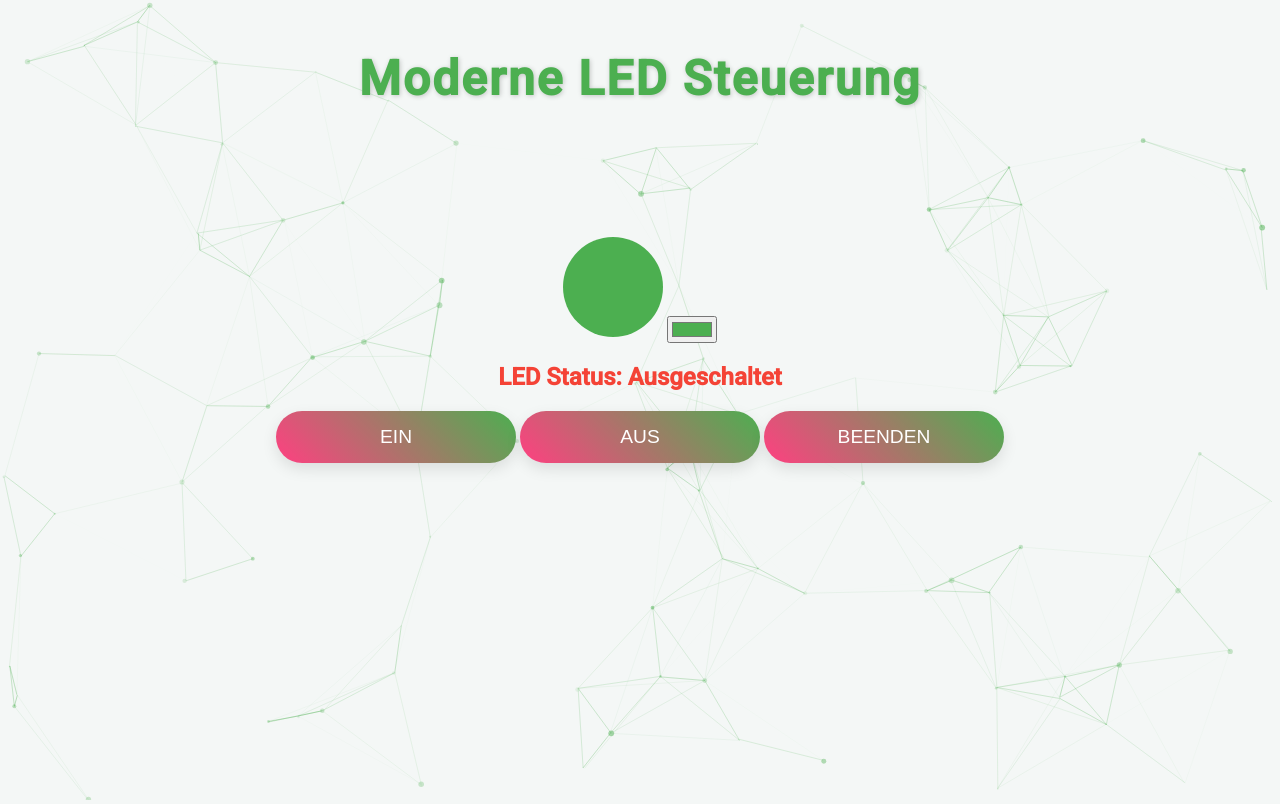
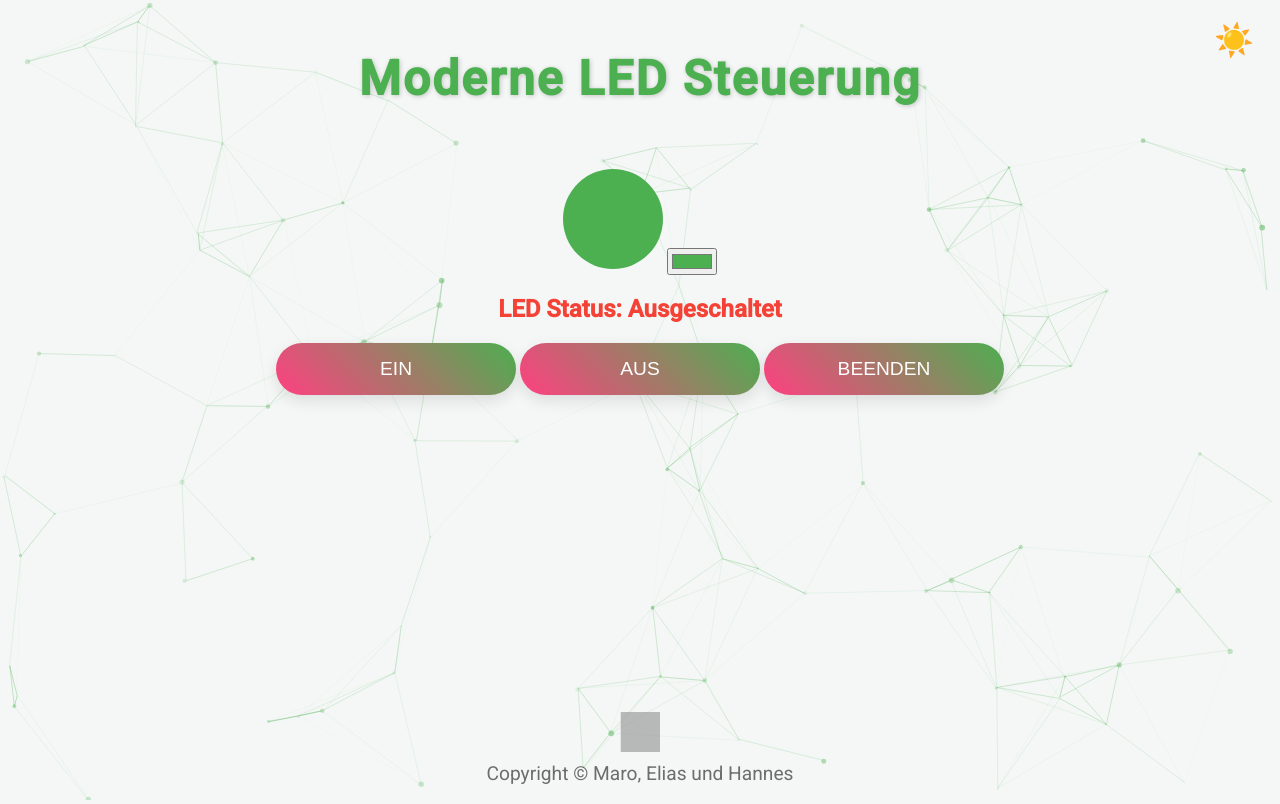
Before and after one commit to whitehai11/projektarbeit2025, a Flask app: page / in a window 1280 px wide. Run offline with Flask 3, Linux system fonts and the light colour scheme; some libraries are stand-ins or nearby versions; grey boxes are pictures that could not be loaded.

Commit message:
V2
Co-Authored-By: Whattheeeheeel <190020806+whattheeeheeel@users.noreply.github.com>

```diff
--- a/static/style.css
+++ b/static/style.css
@@ -35,7 +35,7 @@ h1 {
     font-size: 1.2em;
     cursor: pointer;
     border: none;
-    border-radius: 50px;  /* Abgerundete Ecken für modernen Look */
+    border-radius: 50px;
     box-shadow: 0 6px 15px rgba(0, 0, 0, 0.1);
     transition: all 0.3s ease;
     width: 240px;
@@ -104,7 +104,42 @@ h1 {
     color: #fff;
 }
 
-/* Modernes Toggle für Dark Mode */
+.dark-mode footer p {
+    color: white;
+}
+
+/* GitHub Logo in der Fußzeile */
+.github-logo {
+    width: 40px;
+    height: 40px;
+    transition: transform 0.3s ease;
+}
+
+.github-logo:hover {
+    transform: scale(1.1);
+}
+
+/* Fußzeile */
+footer {
+    position: absolute;
+    bottom: 10px;
+    left: 50%;
+    transform: translateX(-50%);
+    font-size: 1.2rem;
+    color: #333;
+    opacity: 0.7;
+}
+
+footer p {
+    margin: 5px;
+}
+
+footer a {
+    text-decoration: none;
+    color: inherit;
+}
+
+/* Dark Mode Toggle Button */
 .dark-mode-toggle {
     position: fixed;
     top: 20px;
@@ -117,8 +152,46 @@ h1 {
     z-index: 10;
 }
 
-.container {
-    position: relative;
-    z-index: 1;
-    margin-top: 100px;
+/* Modal for Password */
+.modal {
+    display: none;
+    position: fixed;
+    top: 0;
+    left: 0;
+    width: 100%;
+    height: 100%;
+    background-color: rgba(0, 0, 0, 0.5);
+    justify-content: center;
+    align-items: center;
 }
+
+.modal-content {
+    background-color: #fff;
+    padding: 30px;
+    border-radius: 10px;
+    text-align: center;
+}
+
+.modal input {
+    padding: 10px;
+    font-size: 1.2rem;
+    margin: 10px 0;
+    width: 100%;
+    border: 1px solid #ccc;
+    border-radius: 5px;
+}
+
+.modal button {
+    padding: 10px 20px;
+    background-color: #4CAF50;
+    color: white;
+    border: none;
+    border-radius: 5px;
+    font-size: 1.2rem;
+    cursor: pointer;
+    margin: 5px;
+}
+
+.modal button:hover {
+    background-color: #45a049;
+}
--- a/templates/index.html
+++ b/templates/index.html
@@ -42,7 +42,29 @@
         <div>
             <button class="button button-on" id="turn-on" onclick="turnOnLed()" data-aos="fade-right">Ein</button>
             <button class="button button-off" id="turn-off" onclick="turnOffLed()" data-aos="fade-left">Aus</button>
-            <button class="button button-shutdown" id="shutdown" onclick="shutdownLed()" data-aos="fade-up">Beenden</button>
+            <button class="button button-shutdown" id="shutdown" onclick="confirmShutdown()" data-aos="fade-up">Beenden</button>
+        </div>
+    </div>
+
+    <!-- Dark Mode Toggle -->
+    <button class="dark-mode-toggle" onclick="toggleDarkMode()">☀️</button>
+
+    <!-- Fußzeile -->
+    <footer>
+        <a href="https://github.com/whitehai11/projektarbeit2025" target="_blank">
+            <!-- GitHub Logo als Bild -->
+            <img src="https://upload.wikimedia.org/wikipedia/commons/a/a3/GitHub_Mark_64px.png" alt="GitHub Logo" class="github-logo">
+        </a>
+        <p id="footer-text">Copyright © Maro, Elias und Hannes</p>
+    </footer>
+
+    <!-- Passwortabfrage für Beenden -->
+    <div id="password-modal" class="modal">
+        <div class="modal-content">
+            <h2>Passwort Eingabe</h2>
+            <input type="password" id="password-input" placeholder="Passwort eingeben">
+            <button onclick="checkPassword()">Bestätigen</button>
+            <button onclick="closeModal()">Abbrechen</button>
         </div>
     </div>
 
```
Also changed, not shown: static/script.js (+30 -4 lines).
